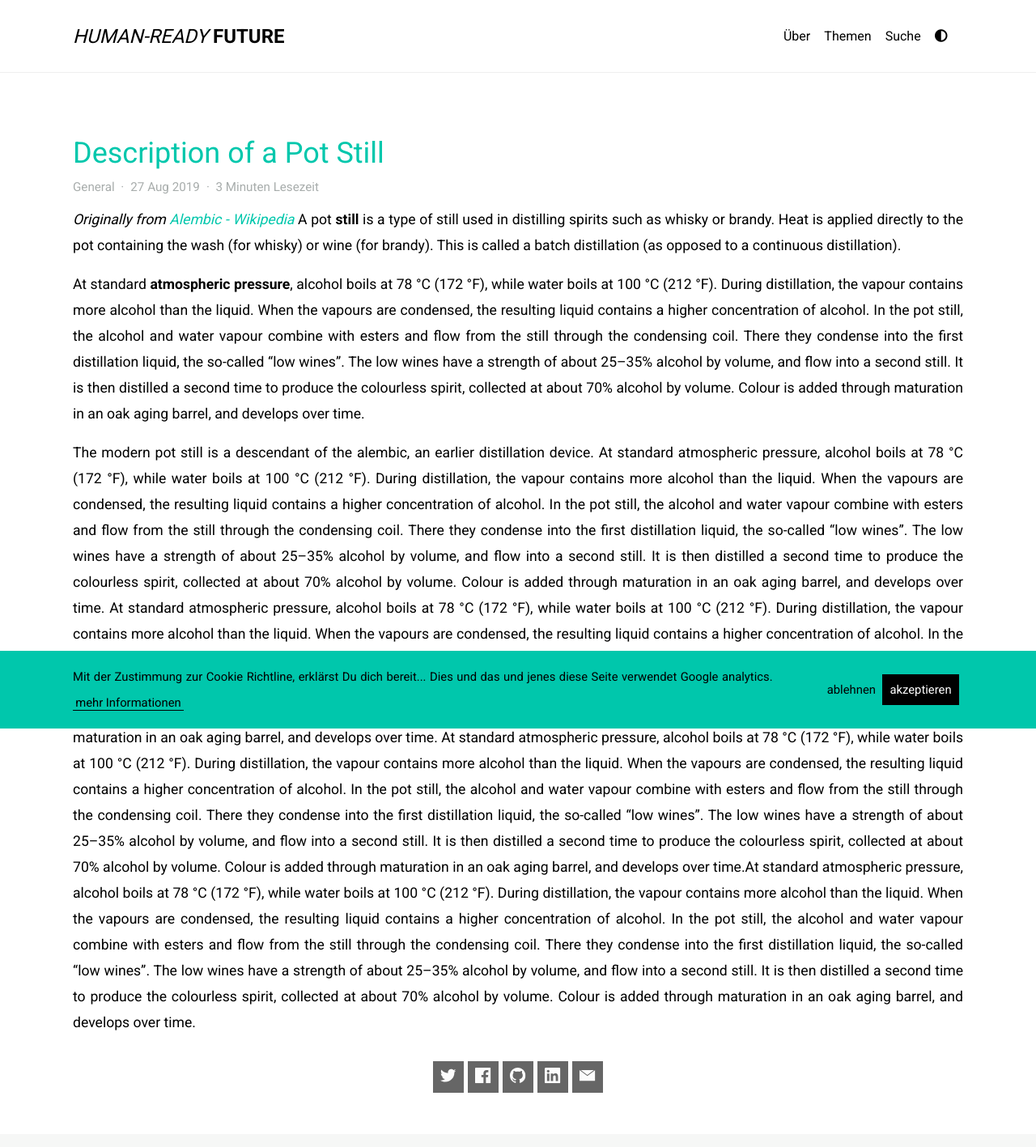
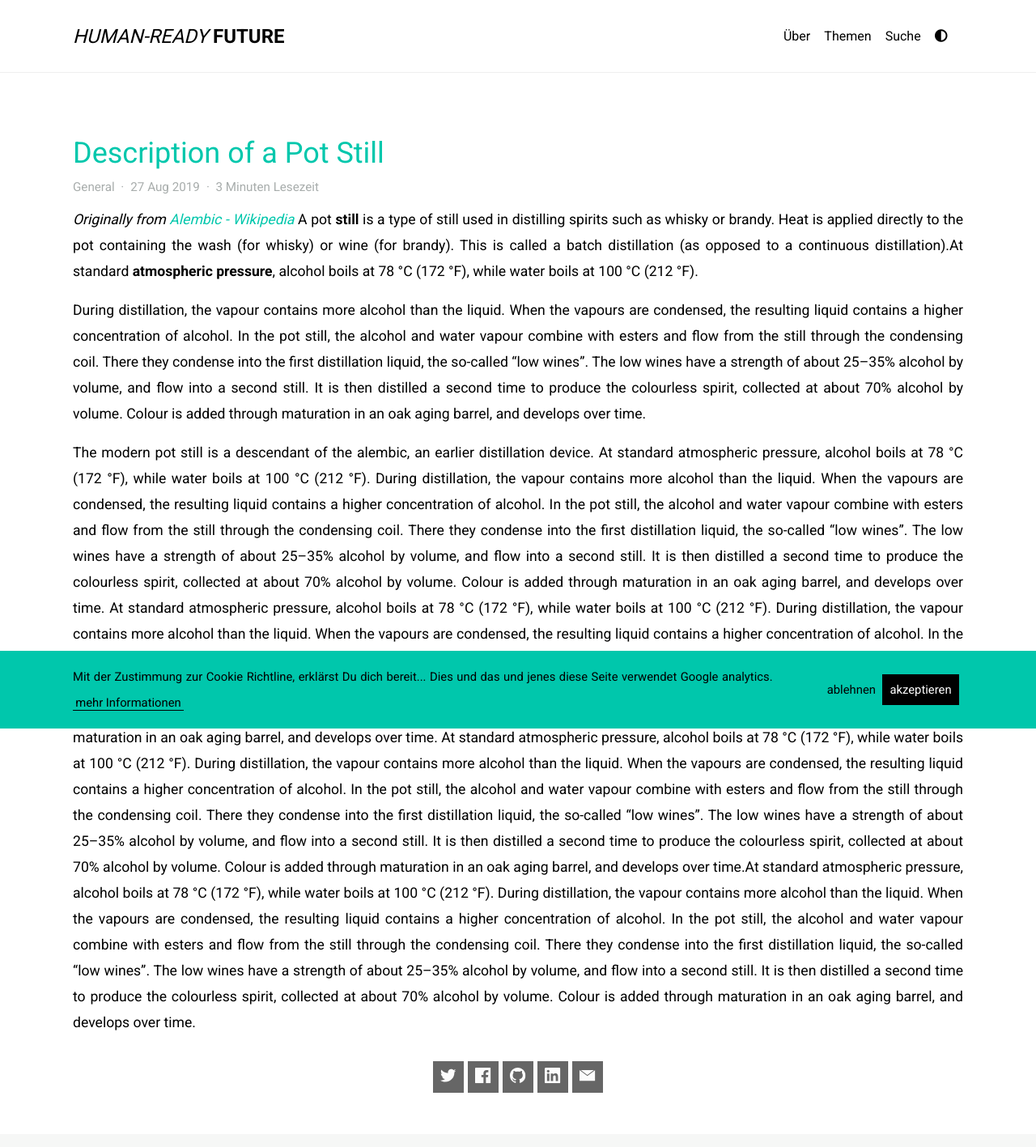
Before and after one commit to 110101/blog_humanreadyfuture, a Jekyll site: the page built from _posts/2019-08-27-post-3.md, in a window 1280 px wide. Shown: the whole page at 81% size. Built offline with Jekyll 4.4.1, drawn with Linux system fonts in a browser that asks for light colours; nearby versions of some CDN libraries; comment, search, counter and statistics services are not loaded; some of the changed lines change nothing that is shown.

Commit message:
sample posts

```diff
--- a/_posts/2019-08-27-post-3.md
+++ b/_posts/2019-08-27-post-3.md
@@ -5,16 +5,14 @@
 - General
 excerpt: |
   A pot still is a type of still used in distilling spirits such as whisky or brandy. Heat is applied directly to the pot containing the wash (for whisky) or wine (for brandy).
-feature_text: |
-  ## The Pot Still
-  The modern pot still is a descendant of the alembic, an earlier distillation device
 feature_image: "https://picsum.photos/2560/600?image=733"
 image: "https://picsum.photos/2560/600?image=733"
 ---
 
-_Originally from [Alembic - Wikipedia](https://en.wikipedia.org/wiki/Alembic)_ A pot **still** is a type of still used in distilling spirits such as whisky or brandy. Heat is applied directly to the pot containing the wash (for whisky) or wine (for brandy). This is called a batch distillation (as opposed to a continuous distillation).
+_Originally from [Alembic - Wikipedia](https://en.wikipedia.org/wiki/Alembic)_ A pot **still** is a type of still used in distilling spirits such as whisky or brandy. Heat is applied directly to the pot containing the wash (for whisky) or wine (for brandy). This is called a batch distillation (as opposed to a continuous distillation).At standard **atmospheric pressure**, alcohol boils at 78 °C (172 °F), while water boils at 100 °C (212 °F).
+<!-- more -->
 
-At standard **atmospheric pressure**, alcohol boils at 78 °C (172 °F), while water boils at 100 °C (212 °F). During distillation, the vapour contains more alcohol than the liquid. When the vapours are condensed, the resulting liquid contains a higher concentration of alcohol. In the pot still, the alcohol and water vapour combine with esters and flow from the still through the condensing coil. There they condense into the first distillation liquid, the so-called "low wines". The low wines have a strength of about 25–35% alcohol by volume, and flow into a second still. It is then distilled a second time to produce the colourless spirit, collected at about 70% alcohol by volume. Colour is added through maturation in an oak aging barrel, and develops over time.
+During distillation, the vapour contains more alcohol than the liquid. When the vapours are condensed, the resulting liquid contains a higher concentration of alcohol. In the pot still, the alcohol and water vapour combine with esters and flow from the still through the condensing coil. There they condense into the first distillation liquid, the so-called "low wines". The low wines have a strength of about 25–35% alcohol by volume, and flow into a second still. It is then distilled a second time to produce the colourless spirit, collected at about 70% alcohol by volume. Colour is added through maturation in an oak aging barrel, and develops over time.
 
 <!-- more -->
 
```
Also changed, not shown: _posts/2019-08-15-post-2.md (+2 -0 lines), _posts/2019-09-19-post-4.md (+2 -0 lines).
